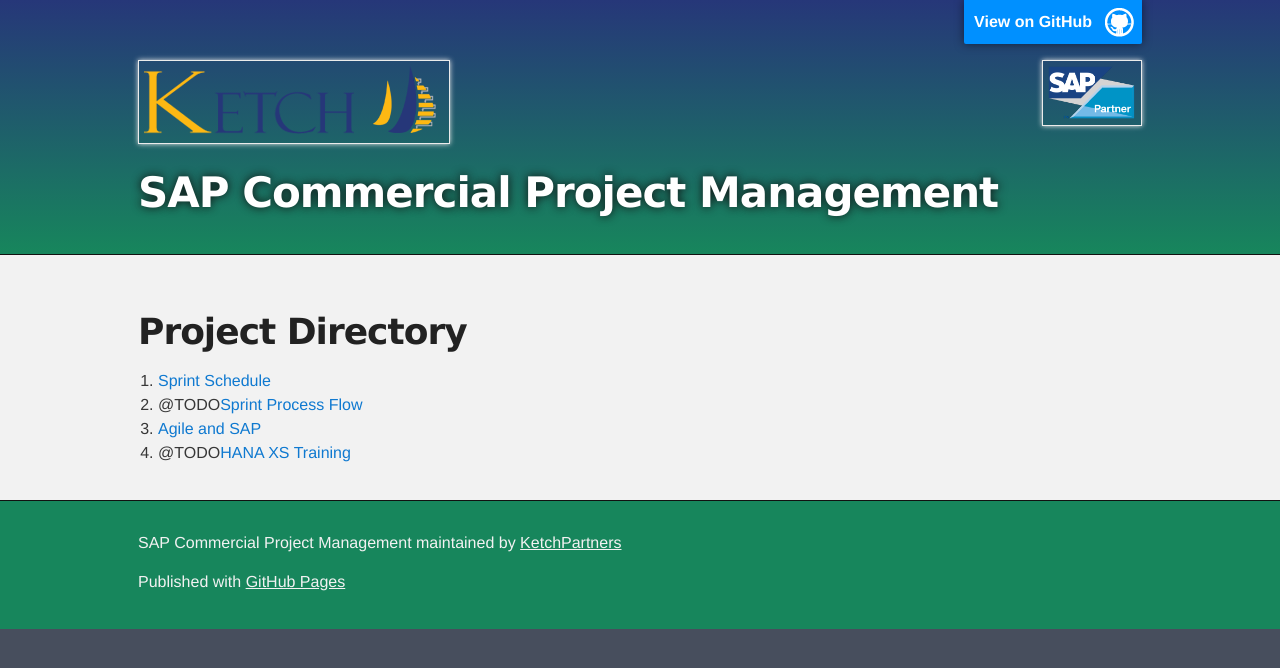
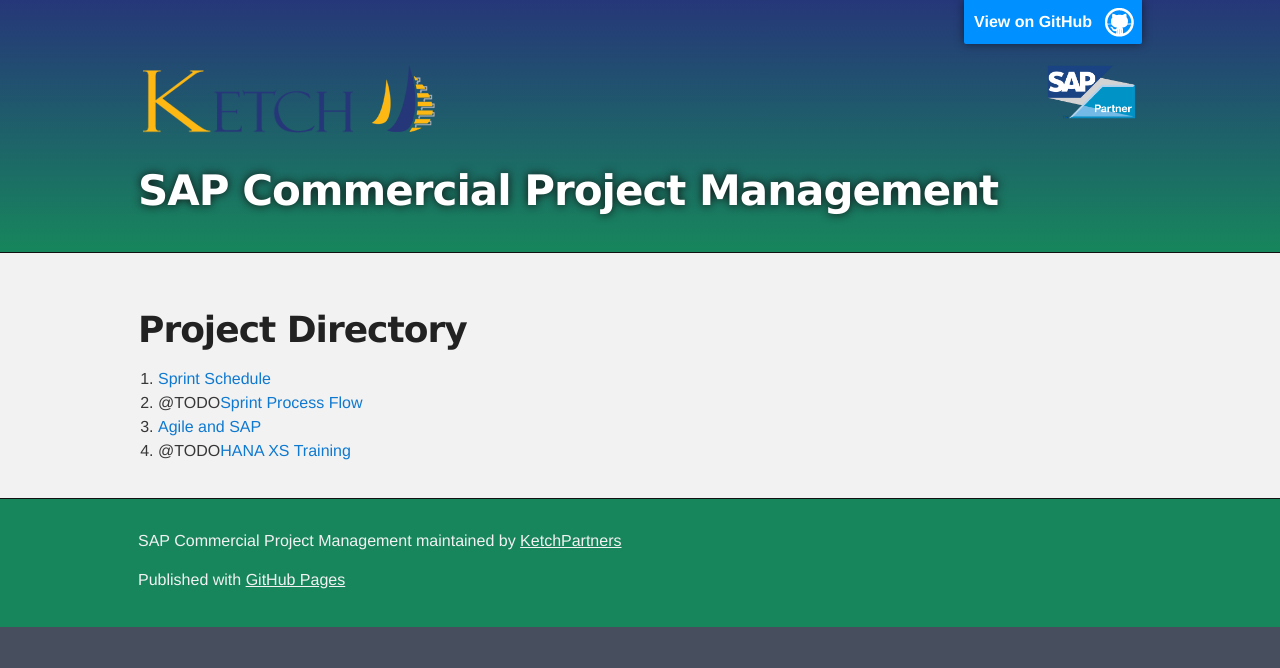
Before and after one commit to KetchPartners/sapcommercialprojects, a Jekyll site: the page built from index.md, in a window 1280 px wide. Shown: the top 668 px of the page. Built offline with Jekyll 4.4.1, drawn with Linux system fonts in a browser that asks for light colours.

Commit message:
style.scss remove img border and shadow

```diff
--- a/assets/css/style.scss
+++ b/assets/css/style.scss
@@ -356,13 +356,13 @@ img {
   max-width: 739px;
   padding: 5px;
   margin: 10px 0 10px 0;
-  border: 1px solid #ebebeb;
+  border: none;
 
-  box-shadow: 0 0 5px #ebebeb;
-  -webkit-box-shadow: 0 0 5px #ebebeb;
-  -moz-box-shadow: 0 0 5px #ebebeb;
-  -o-box-shadow: 0 0 5px #ebebeb;
-  -ms-box-shadow: 0 0 5px #ebebeb;
+  // box-shadow: 0 0 5px #ebebeb;
+  // -webkit-box-shadow: 0 0 5px #ebebeb;
+  // -moz-box-shadow: 0 0 5px #ebebeb;
+  // -o-box-shadow: 0 0 5px #ebebeb;
+  // -ms-box-shadow: 0 0 5px #ebebeb;
 }
 
 p img {
```
